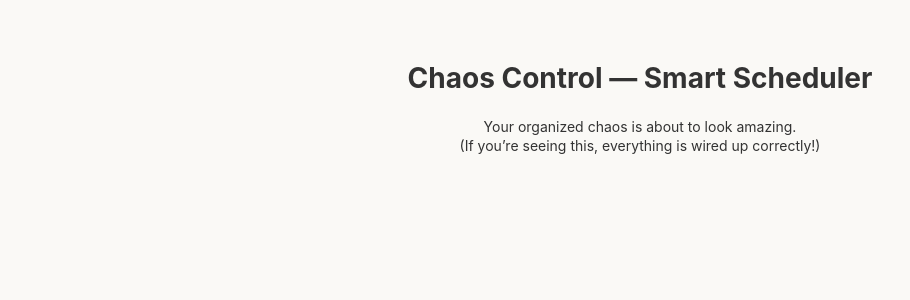
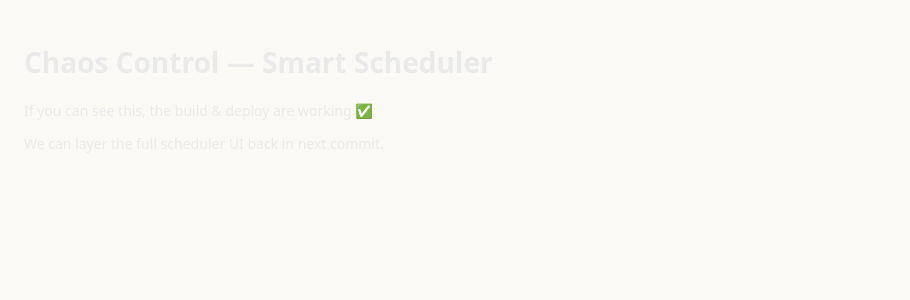
Before and after one commit to mgarrick95-ux/Task-Management-To-do-list, a React (Vite) app: page / in a window 1280 px wide. Shown: the top 300 px of the page, without its empty margins (0-910 px from the left). Built offline with nearby package versions, Linux system fonts and the light colour scheme.

Commit message:
Update App.js

```diff
--- a/App.js
+++ b/App.js
@@ -2,17 +2,10 @@ import React from 'react'
 
 export default function App() {
   return (
-    <main style={{
-      fontFamily: 'Inter, sans-serif',
-      padding: '40px',
-      textAlign: 'center',
-      color: '#333'
-    }}>
+    <div style={{ padding: '24px', color: '#eaeaea' }}>
       <h1>Chaos Control — Smart Scheduler</h1>
-      <p>
-        Your organized chaos is about to look amazing.<br/>
-        (If you’re seeing this, everything is wired up correctly!)
-      </p>
-    </main>
+      <p>If you can see this, the build & deploy are working ✅</p>
+      <p>We can layer the full scheduler UI back in next commit.</p>
+    </div>
   )
 }
```
